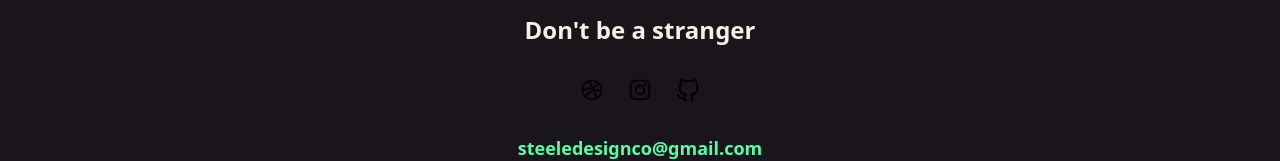
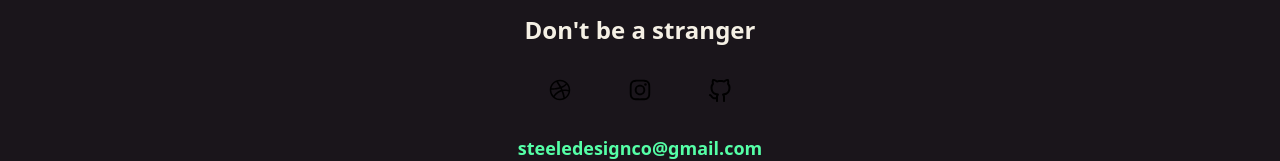
Before and after one commit to iansteele/portfolio, a React (Create React App) app: page /#/ in a window 1280 px wide. Shown: the part 1146-1307 px from the top of the page. Built offline with nearby package versions, Linux system fonts and the light colour scheme; a web font is replaced by a local one.

Commit message:
Updates spacing of social icons

```diff
--- a/src/components/Social.js
+++ b/src/components/Social.js
@@ -4,7 +4,7 @@
 
 function Social(props) {
   return (
-    <ul className="flex space-x-2">
+    <ul className="flex gap-10">
       <li>
         <a
           className="relative flex items-center justify-center w-10 h-10 cursor-pointer group"
```
